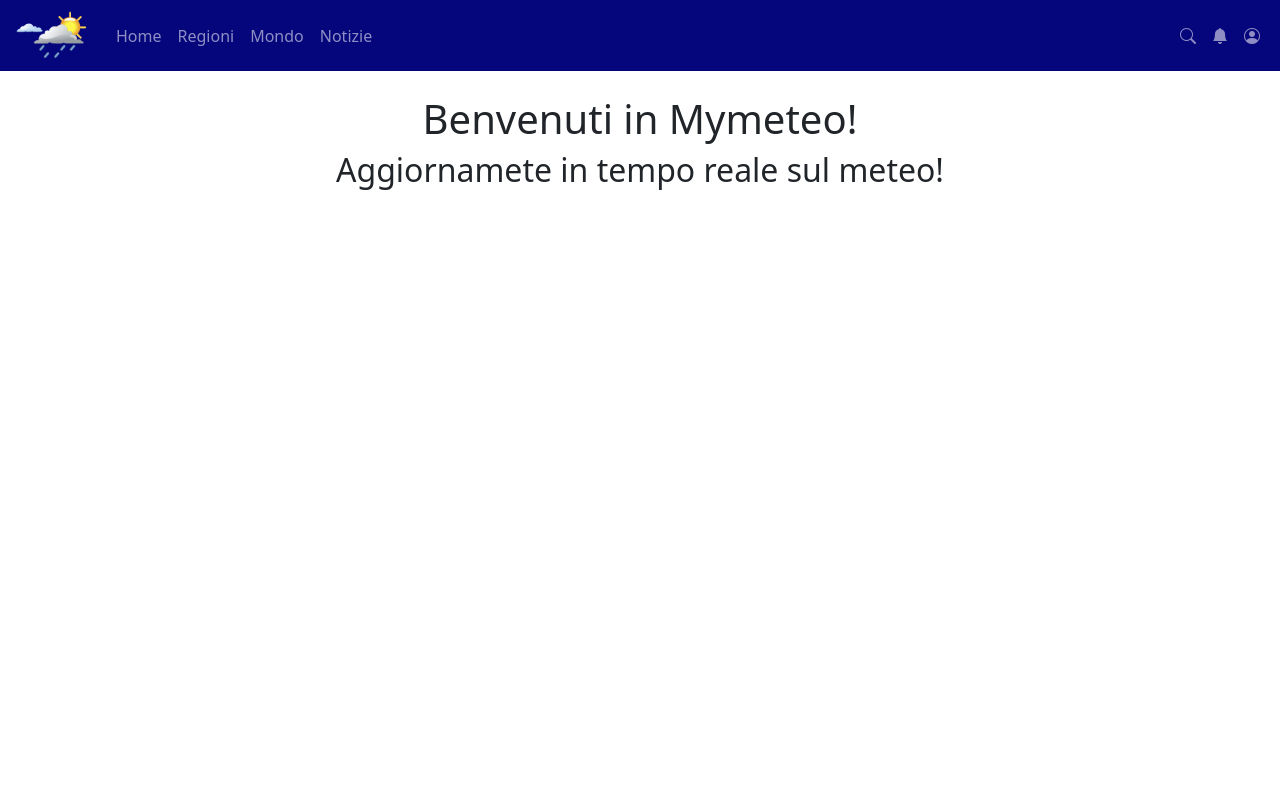
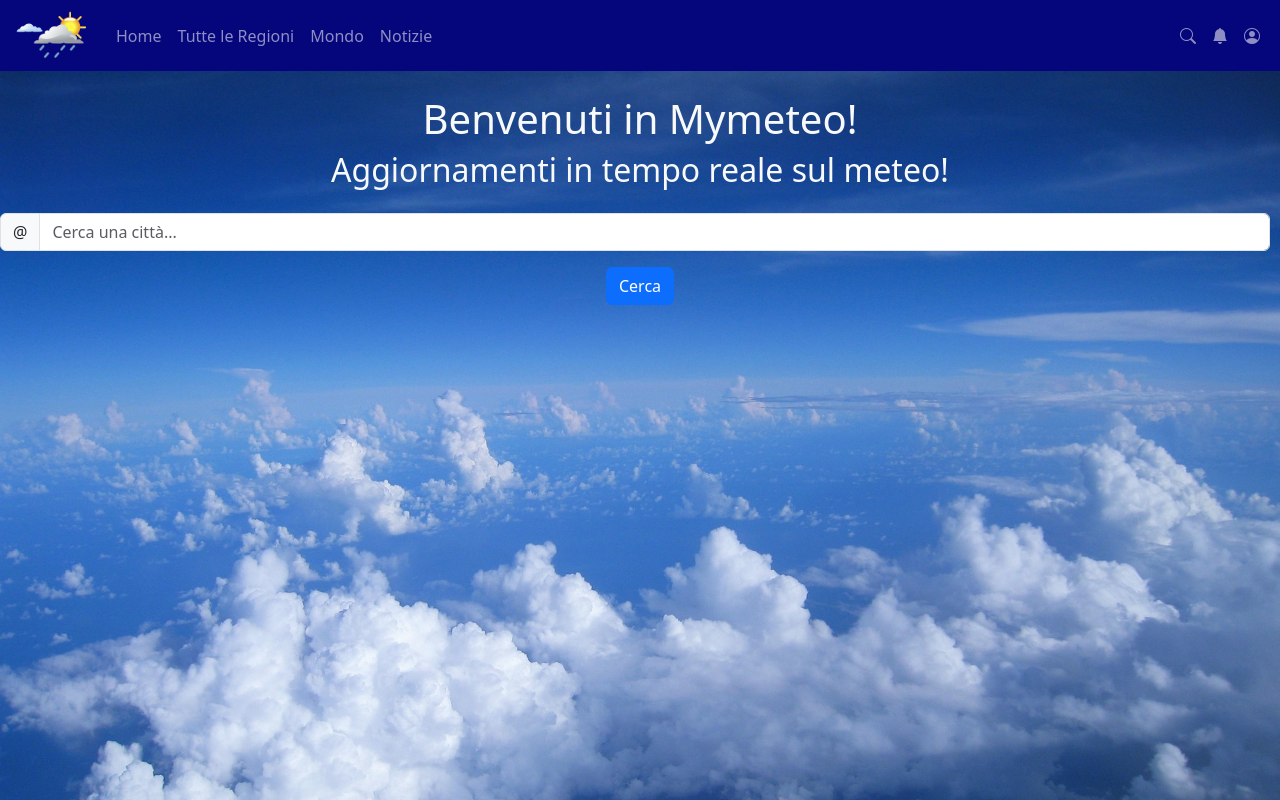
Before and after one commit to DianaFriptuleac/meteo, a React (Create React App) app: page / in a window 1280 px wide. Built offline with nearby package versions, Linux system fonts and the light colour scheme.

Commit message:
commit update components

```diff
--- a/src/App.css
+++ b/src/App.css
@@ -36,6 +36,11 @@
     transform: rotate(360deg);
   }
 }
-.myNavbar{
-background-color: rgb(5, 5, 124);
+.myNavbar {
+  background-color: rgb(5, 5, 124);
 }
+body {
+  background-image: url("../public/assets/nuvole.jpg");
+  background-size: cover;
+background-repeat: repeat;
+}
--- a/src/assets/cityImages.json
+++ b/src/assets/cityImages.json
@@ -28,6 +28,7 @@
     "Provincia di Rimini": "https://www.italieonline.eu/img/t1100h0/blogimg/leto/emilia-romagna/rimini-plaz-letecka.jpg",
     "Provincia di Salerno": "https://images.lonelyplanetitalia.it/uploads/mraWpFhkXoq7uk8yrpk50VPJPYrVKIOL.jpg?q=80&p=slider&s=d8b0b65fd3a26a1662967428ada0109d",
     "Provincia di Ferrara": "https://www.dovedormire.info/wp-content/uploads/sites/119/ferrara.jpg",
-    "Riccione": "https://media-cdn.tripadvisor.com/media/photo-c/1280x250/14/10/2f/9a/riccione.jpg"
+    "Riccione": "https://media-cdn.tripadvisor.com/media/photo-c/1280x250/14/10/2f/9a/riccione.jpg",
+    "Prato": "https://www.toscana.info/wp-content/uploads/sites/123/prato-duomo.jpg"
 
   }
--- a/src/components/CustomNavbar.jsx
+++ b/src/components/CustomNavbar.jsx
@@ -23,8 +23,8 @@ const CustomNavbar = function () {
           <Link to="/" className={addActiveOrNot('home')}>
              Home
             </Link>
-            <Link to="/regioni" className={addActiveOrNot('regioni')}>
-              Regioni
+            <Link to="/meteo" className={addActiveOrNot('regioni')}>
+              Tutte le Regioni
             </Link>
             <Link to="/mondo" className={addActiveOrNot('mondo')}>
               Mondo
--- a/src/components/Home.jsx
+++ b/src/components/Home.jsx
@@ -1,15 +1,90 @@
-const Home = () =>{
-    return (
-        <div className="text-center mt-4">
+import React, { useState, useEffect } from "react";
+import SingleCity from "./SingleCity";
+import { Form, InputGroup } from "react-bootstrap";
+import { Row, Col,Container } from "react-bootstrap";
 
-        <h1>
-            Benvenuti in Mymeteo!
-        </h1>
-        <h2>
-            Aggiornamete in tempo reale sul meteo!
+const Home = () => {
+  const [searchQuery, setSearchQuery] = useState("");
+  const [searchedCity, setSearchedCity] = useState(""); // Stato per la città cercata
+  const [cityWeather, setCityWeather] = useState(null); // Stato per i dati meteo della città cercata
+  const [isLoading, setIsLoading] = useState(false);
+  const [isError, setIsError] = useState(false);
 
-        </h2>
-        </div>
-    )
-}
-export default Home
+  useEffect(() => {
+    if (searchedCity) {
+      setIsLoading(true);
+      setIsError(false);
+      fetch(`https://api.openweathermap.org/data/2.5/weather?q=${searchedCity}&appid=a0e171e2bcceba5ec1cddb1c98216ec8`)
+        .then(response => response.json())
+        .then(data => {
+          if (data.cod === 200) {
+            setCityWeather({
+              name: data.name,
+              main: data.main,
+              weather: data.weather
+            });
+          } else {
+            setCityWeather(null);
+          }
+          setIsLoading(false);
+        })
+        .catch(() => {
+          setIsLoading(false);
+          setIsError(true);
+        });
+    }
+  }, [searchedCity]);
+
+  const handleInputChange = (event) => {
+    setSearchQuery(event.target.value);
+  };
+
+  const handleSearch = () => {
+    setSearchedCity(searchQuery.trim());
+  };
+
+  return (
+    <div className="text-center mt-4 text-light">
+      <h1>Benvenuti in Mymeteo!</h1>
+      <h2>Aggiornamenti in tempo reale sul meteo!</h2>
+
+      {/* Barra di ricerca */}
+      <div className="mt-4">
+        <InputGroup className="mb-3">
+          <InputGroup.Text id="basic-addon1">@</InputGroup.Text>
+          <Form.Control
+            aria-label="Città"
+            type="text"
+            value={searchQuery}
+            onChange={handleInputChange}
+            placeholder="Cerca una città..."
+            style={{ width: "300px", marginRight: "10px" }}
+          />
+        </InputGroup>
+
+        <button onClick={handleSearch} className="btn btn-primary">
+          Cerca
+        </button>
+      </div>
+
+      {/* Mostro i dati della citta cercata o un messaggio di errore */}
+      {isLoading && <p>Caricamento in corso...</p>}
+      {isError && <p>Ci dispiace, non abbiamo informazioni per la tua città.</p>}
+      {cityWeather && !isLoading && !isError && (
+        <Container className="my-3">
+            <Row className="justify-content-center">
+                <Col xs={12} md={8}>
+                <SingleCity meteo={cityWeather} />
+                </Col>
+            </Row>
+
+        </Container>
+      )}
+      {!cityWeather && !isLoading && !isError && searchedCity && (
+        <p>Ci dispiace, non abbiamo informazioni per la tua città.</p>
+      )}
+    </div>
+  );
+};
+
+export default Home;
--- a/src/components/SingleCity.jsx
+++ b/src/components/SingleCity.jsx
@@ -1,13 +1,22 @@
 import React from "react";
-import { Card } from "react-bootstrap";
+import { Card, Alert } from "react-bootstrap";
 import cityImages from "../assets/cityImages.json"; // Importa il JSON con le immagini delle città
 
 const SingleCity = ({ meteo }) => {
-  // Estrai il nome della città
+  // Verifica se ci sono dati meteo disponibili
+  if (!meteo || !meteo.name || !meteo.main || !meteo.weather) {
+    return (
+      <Alert variant="danger">
+        Ci dispiace, non abbiamo informazioni per la tua città.
+      </Alert>
+    );
+  }
+
+  // Estraggo il nome della città
   const cityName = meteo.name;
 
-  // Recupera il percorso dell'immagine corrispondente
-  const cityImage = cityImages[cityName] || "./assets/default.jpg"; // Usa un'immagine di default se non c'è corrispondenza
+  // Recupero il percorso dell'immagine corrispondente
+  const cityImage = cityImages[cityName] || "https://meteobook.it/wp-content/uploads/2016/10/mondo.gif"
 
   return (
     <Card className="h-100 cityCard">
@@ -15,7 +24,7 @@ const SingleCity = ({ meteo }) => {
         variant="top"
         src={cityImage}
         alt={cityName}
-        style={{ width: "100%", height: "200px", objectFit: "cover" }} // Adatta l'immagine alla card
+
       />
       <Card.Body>
         <Card.Title>{cityName}</Card.Title>
--- a/src/components/WeatherSection.jsx
+++ b/src/components/WeatherSection.jsx
@@ -1,92 +1,68 @@
 import React, { useState, useEffect } from "react";
-import { Col, Container, Row, Spinner, Alert } from "react-bootstrap";
 import SingleCity from "./SingleCity";
+import { Row, Col,Container } from "react-bootstrap";
 
 const WeatherSection = () => {
-  const [mymeteo, setMymeteo] = useState([]);
+  const [citiesWeather, setCitiesWeather] = useState([]);
   const [isLoading, setIsLoading] = useState(true);
   const [isError, setIsError] = useState(false);
 
+  // Lista delle citta
   const mycities = [
     "Roma,it", "Milano,it", "Napoli,it", "Torino,it", "Palermo,it", "Genova,it", "Bologna,it", "Firenze,it", "Bari,it",
     "Catania,it", "Verona,it", "Venezia,it", "Messina,it", "Padova,it", "Trieste,it", "Taranto,it", "Brescia,it",
-    "Parma,it", "Riccione,it", "Modena,it", "Reggio Calabria,it", "Reggio Emilia,it", "Perugia,it", "Livorno,it",
-    "Ravenna,it", "Cagliari,it", "Foggia,it", "Rimini,it", "Salerno,it", "Ferrara,it"
+    "Parma,it", "Modena,it", "Reggio Calabria,it", "Reggio Emilia,it", "Perugia,it", "Livorno,it",
+    "Ravenna,it", "Cagliari,it", "Foggia,it", "Rimini,it", "Salerno,it", "Ferrara,it","Prato,it"
   ];
 
   useEffect(() => {
-    fetchAllMyCities();
-
+    fetchAllCities();
     // eslint-disable-next-line react-hooks/exhaustive-deps
   }, []);
 
-  const fetchMyCities = (city) => {
-    return fetch(`https://api.openweathermap.org/data/2.5/weather?q=${city}&APPID=a0e171e2bcceba5ec1cddb1c98216ec8`)
-      .then((response) => {
-        if (response.ok) {
-          return response.json();
-        } else {
-          throw new Error(`Errore nel recupero dei dati per ${city}`);
-        }
-      })
-      .catch((error) => {
-        console.error(`Errore nella richiesta per ${city}:`, error);
-        setIsError(true);
-        setIsLoading(false);
-         // Restituisce null nel caso in cui la citta non e nel elenco
-        return null;
-      });
-  };
+  const fetchAllCities = () => {
+    setIsLoading(true);
+    setIsError(false);
 
-  const fetchAllMyCities = () => {
-    const promises = mycities.map(city => fetchMyCities(city));
-    Promise.all(promises)
-      .then((resp) => {
-         // Filtro i risultati di nulli
-        const filteredResults = resp.filter(resp => resp !== null);
-        setMymeteo(filteredResults);
+    // Fetch dati meteo per tutte le città
+    const fetchPromises = mycities.map(city =>
+      fetch(`https://api.openweathermap.org/data/2.5/weather?q=${city}&appid=a0e171e2bcceba5ec1cddb1c98216ec8`)
+        .then(response => response.json())
+        .then(data => ({
+          name: data.name,
+          main: data.main,
+          weather: data.weather
+        }))
+        .catch(() => null)
+    );
+
+    Promise.all(fetchPromises)
+      .then(results => {
+        setCitiesWeather(results.filter(result => result !== null));
         setIsLoading(false);
       })
-      .catch((error) => {
-        console.error("Errore nel recuperare i dati meteo:", error);
+      .catch(() => {
+        setIsLoading(false);
         setIsError(true);
-        setIsLoading(false);
       });
   };
 
   return (
-    <Container className="my-5">
-      <Row className="mb-3">
-        <Col>
-          <h4 className="text-light">Il meteo delle città italiane</h4>
-        </Col>
-      </Row>
-      <Row>
-        {isLoading && (
-          <Col className="d-flex justify-content-center">
-            <Spinner animation="border" variant="secondary" />
-          </Col>
-        )}
-        {isError && (
-          <Col className="d-flex justify-content-center">
-            <Alert variant="danger">Errore nel recupero dei dati meteo!</Alert>
-          </Col>
-        )}
-        {!isLoading &&
-          !isError &&
-          mymeteo.length > 0 &&
-          mymeteo.map((meteo) => (
-            <Col
-              xs={12}
+    <Container>
+    <Row className="text-center g-3">
+
+      {isLoading && <p>Caricamento in corso...</p>}
+      {isError && <p>Ci dispiace, non abbiamo informazioni per le città.</p>}
+      {!isLoading && !isError && citiesWeather.length > 0 &&
+        citiesWeather.map((meteo) => (
+            <Col  xs={12}
             sm={6}
             md={4}
-              lg={2}
-              key={meteo.id}
-              className="mb-4"
-            >
+            lg={2} className="mt-5" key={meteo.name}>
             <SingleCity meteo={meteo} />
             </Col>
         ))}
+
     </Row>
     </Container>
   );
```
Also changed, not shown: public/assets/nuvole.jpg (added). Lines whose indentation alone changed are shown as unchanged.
